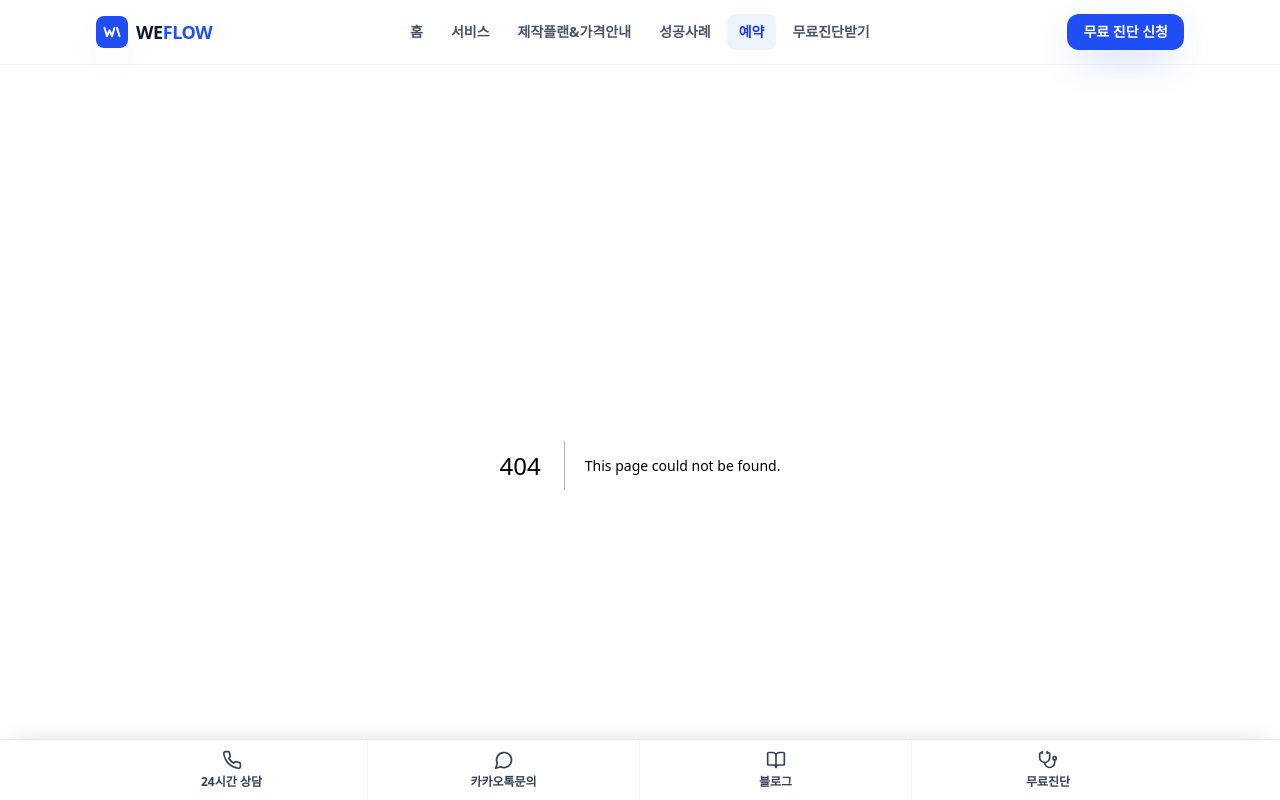
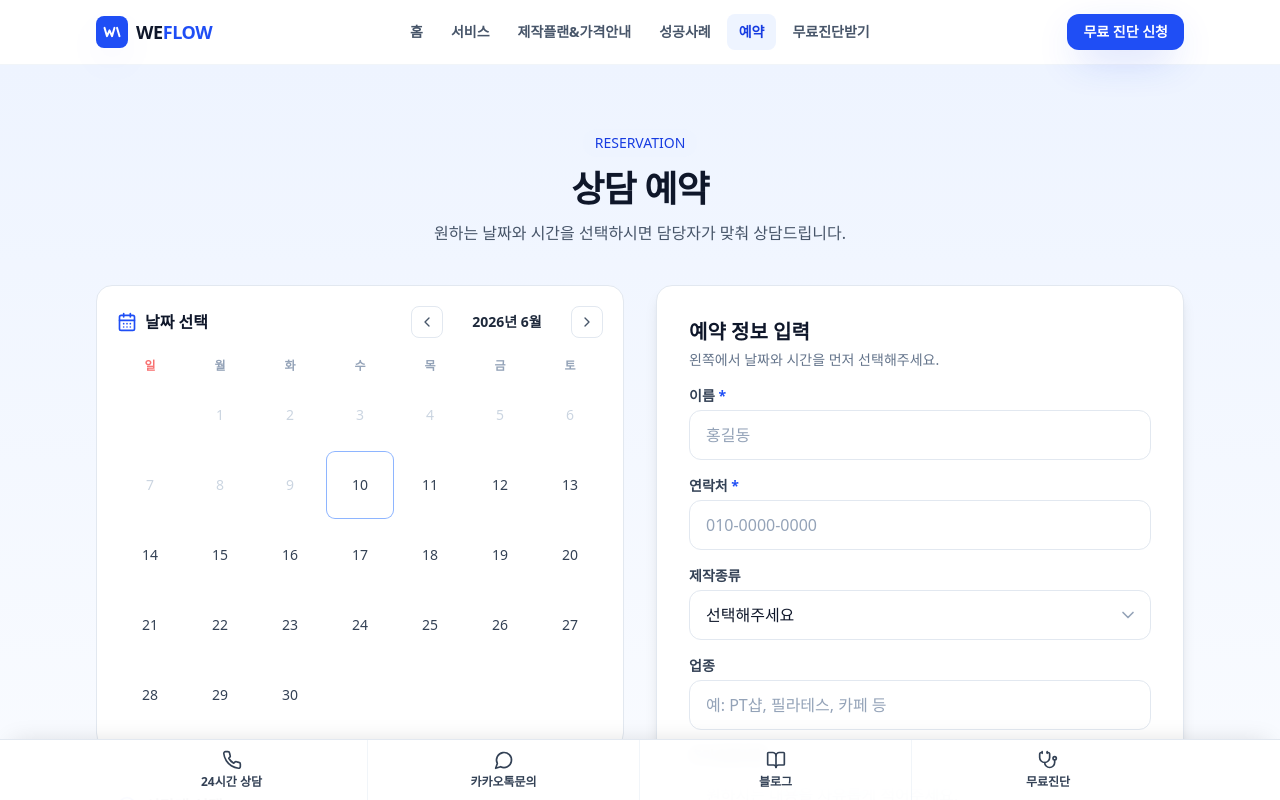
Before and after one commit to zaewc/weflow, a Next.js app: page /reservation in a window 1280 px wide. Before the commit this address had no page. Shown: the top 800 px of the page. Built offline with nearby package versions, Linux system fonts and the light colour scheme; a web font is replaced by a local one.

Commit message:
feat(app): add reservation page

```diff
--- /dev/null
+++ b/src/app/reservation/page.tsx
@@ -0,0 +1,27 @@
+import type { Metadata } from "next";
+import ReservationBooker from "@/components/ReservationBooker";
+
+export const metadata: Metadata = {
+  title: "예약 | WEFLOW",
+  description:
+    "원하는 날짜와 시간을 선택해 상담을 예약하세요. 9시부터 18시 30분까지 30분 간격으로 예약 가능합니다.",
+};
+
+export default function ReservationPage() {
+  return (
+    <section className="bg-gradient-to-b from-brand-50 to-white py-12 sm:py-16">
+      <div className="container-w">
+        <div className="mb-10 text-center">
+          <span className="chip">RESERVATION</span>
+          <h1 className="mt-3 text-3xl font-extrabold tracking-tight text-slate-900 sm:text-4xl">
+            상담 예약
+          </h1>
+          <p className="mt-3 text-slate-600">
+            원하는 날짜와 시간을 선택하시면 담당자가 맞춰 상담드립니다.
+          </p>
+        </div>
+        <ReservationBooker />
+      </div>
+    </section>
+  );
+}
```
